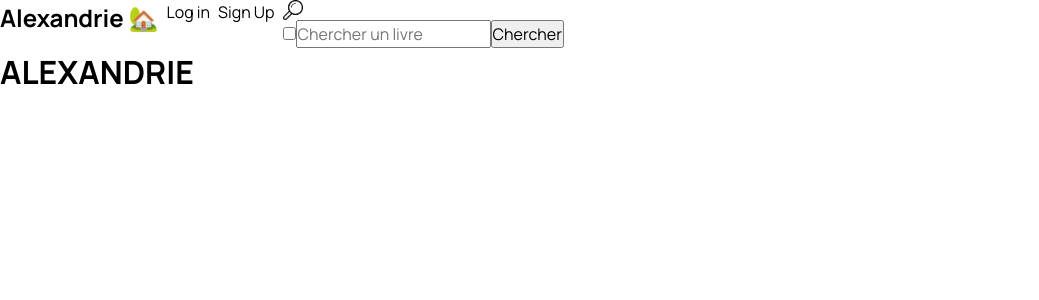
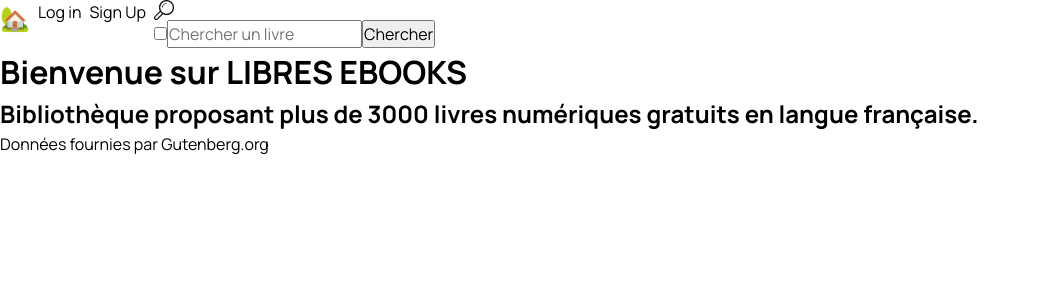
Before and after one commit to guilhem1492/biblio-project, a React (Vite) app: page / in a window 1280 px wide. Shown: the top 300 px of the page, without its empty margins (0-1039 px from the left). Built offline with nearby package versions, Linux system fonts and the light colour scheme; no server answers.

Commit message:
back button implemented + title changed

```diff
--- a/src/App.jsx
+++ b/src/App.jsx
@@ -26,6 +26,9 @@ function App() {
           <Route path="/profile" element={<Profile />} />
         </Route>
       </Routes>
+      <footer>
+        <p>Données fournies par Gutenberg.org</p>
+      </footer>
     </div>
   );
 }
--- /dev/null
+++ b/src/components/BackButton/BackButton.jsx
@@ -0,0 +1,9 @@
+import React from "react";
+import { useNavigate } from "react-router-dom";
+
+const BackButton = () => {
+  const navigate = useNavigate();
+  return <button onClick={() => navigate(-1)}>Retour</button>;
+};
+
+export default BackButton;
--- a/src/components/Nav/NavMain.jsx
+++ b/src/components/Nav/NavMain.jsx
@@ -18,7 +18,7 @@ const NavMain = () => {
   return (
     <nav className="NavMain">
       <NavLink className="logo" to="/">
-        <h1>Alexandrie 🏡</h1>
+        <h1> 🏡 </h1>
       </NavLink>
       {isLoggedIn && (
         <>
--- a/src/pages/BookDetails.jsx
+++ b/src/pages/BookDetails.jsx
@@ -1,22 +1,22 @@
-import React from 'react';
-import { useState, useEffect } from 'react';
-import { useParams } from 'react-router-dom';
+import React from "react";
+import { useState, useEffect } from "react";
+import { useParams, Link, Routes, Route, useNavigate } from "react-router-dom";
 import service from "../api/apiHandler";
-
+import BackButton from "../components/BackButton/BackButton";
 
 const BookDetails = () => {
-  const [foundBook, setFoundBook] = useState(null)
+  const [foundBook, setFoundBook] = useState(null);
   const { bookId } = useParams();
   console.log("bookId", bookId);
 
   useEffect(() => {
-    service.get(`/api/books/${bookId}`)
-      .then(({ data }) => {
-        console.log(data)
-        setFoundBook(data);
-      })
-  }, [bookId])
+    service.get(`/api/books/${bookId}`).then(({ data }) => {
+      console.log(data);
+      setFoundBook(data);
+    });
+  }, [bookId]);
 
+  const navigate = useNavigate();
 
   return (
     <div>
@@ -24,31 +24,46 @@ const BookDetails = () => {
       {foundBook && (
         <>
           <h2>{foundBook.title}</h2>
-          <p>{foundBook.author.name} ({foundBook.author.birth_year}-{foundBook.author.death_year})</p>
+          <p>
+            {foundBook.author.name} ({foundBook.author.birth_year}-
+            {foundBook.author.death_year})
+          </p>
           <img src={foundBook.formats["image/jpeg"]} alt={foundBook.title} />
           <h3>Sujets :</h3>
-          <p key={foundBook.id}>{foundBook.subjects.map(subject => {
-            return <p>{subject}</p>
-          })}</p>
+          <p key={foundBook.id}>
+            {foundBook.subjects.map((subject) => {
+              return <p>{subject}</p>;
+            })}
+          </p>
           <h3>eBook :</h3>
           <ul>
             <li>
-              <a href={foundBook.formats["text/html"]} >Format HTML</a>
+              <a href={foundBook.formats["text/html"]}>Format HTML</a>
             </li>
             <li>
-
-              <a href={foundBook.formats["application/epub+zip"]} target="_blank" download>Format ePub à télécharger</a>
+              <a
+                href={foundBook.formats["application/epub+zip"]}
+                target="_blank"
+                download
+              >
+                Format ePub à télécharger
+              </a>
             </li>
             <li>
-              <a href={foundBook.formats["application/x-mobipocket-ebook"]} target="_blank" download>Format MOBI à télécharger</a>
+              <a
+                href={foundBook.formats["application/x-mobipocket-ebook"]}
+                target="_blank"
+                download
+              >
+                Format MOBI à télécharger
+              </a>
             </li>
-
           </ul>
+          <BackButton />
         </>
       )}
+    </div>
+  );
+};
 
-    </div>
-  )
-}
-
-export default BookDetails
+export default BookDetails;
--- a/src/pages/Home.jsx
+++ b/src/pages/Home.jsx
@@ -3,7 +3,11 @@ import React from "react";
 const Home = () => {
   return (
     <div>
-      <h1>ALEXANDRIE</h1>
+      <h1>Bienvenue sur LIBRES EBOOKS</h1>
+      <h2>
+        Bibliothèque proposant plus de 3000 livres numériques gratuits en langue
+        française.
+      </h2>
     </div>
   );
 };
```
